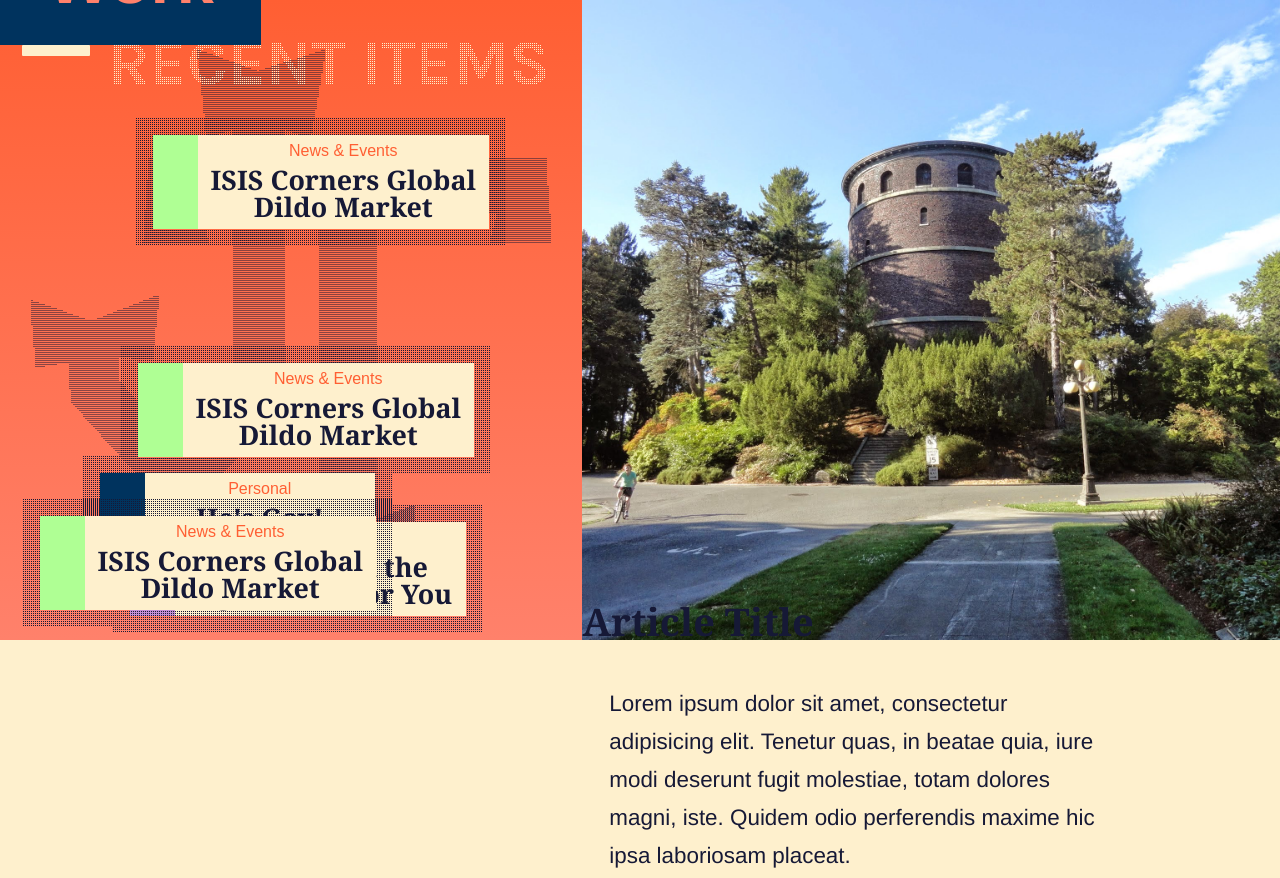
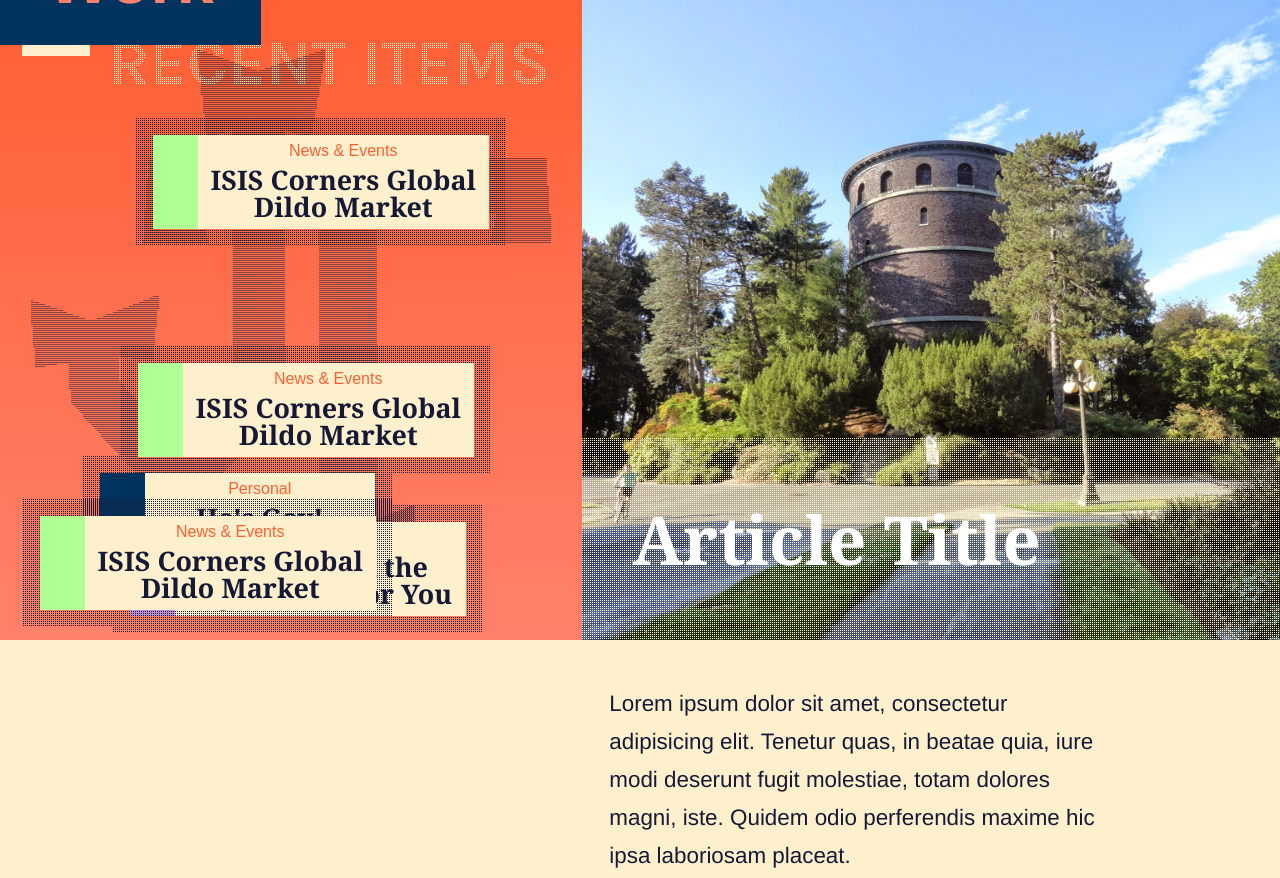
Before and after one commit to tcandens/blog, a website: page index.html in a window 1280 px wide. Shown: the top 878 px of the page. Drawn offline with nearby package versions, Linux system fonts and the light colour scheme.

Commit message:
Article title styles Poking around

```diff
--- a/_scss/_article.scss
+++ b/_scss/_article.scss
@@ -9,7 +9,16 @@
 }
 
 .article-title {
-  z-index: 1;
+  margin: 1em 0 1em 50px;
+  color: white;
+  font-size: 3em;
+}
+
+.article-title-backing {
   position: absolute;
   bottom: 0;
+  left: 0;
+  width: 100%;
+  max-height: 80%;
+  background-image: url('../img/dots_pattern_white.png');
 }
--- a/index.html
+++ b/index.html
@@ -85,7 +85,9 @@
         <div class="hero-img">
           <img src="img/watertower.jpg" />
         </div>
-        <h1 class="article-title">Article Title</h1>
+        <div class="article-title-backing">
+          <h1 class="article-title">Article Title</h1>
+        </div>
       </section>
 
     </header>
```
Also changed, not shown: css/main.css, 1 other file.
